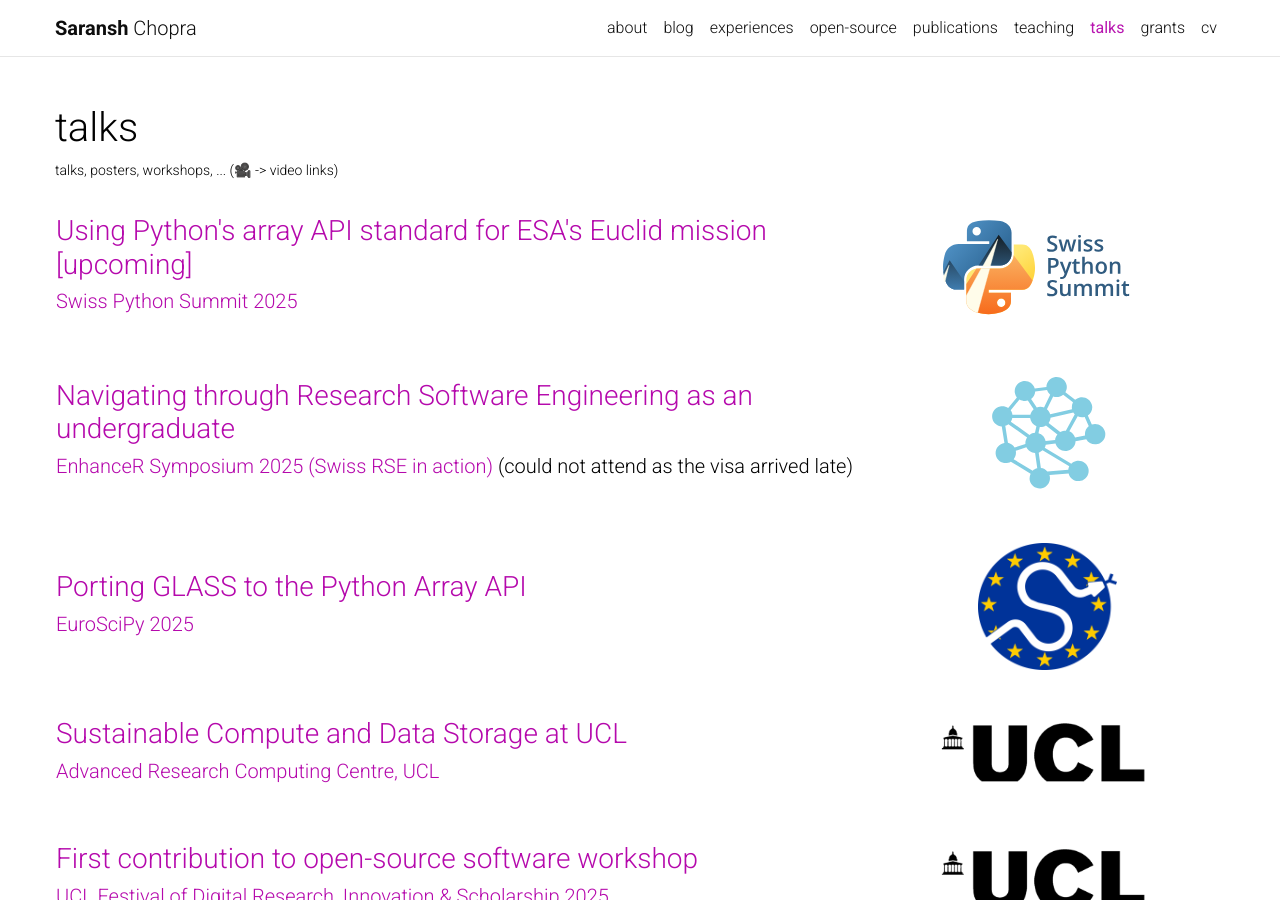
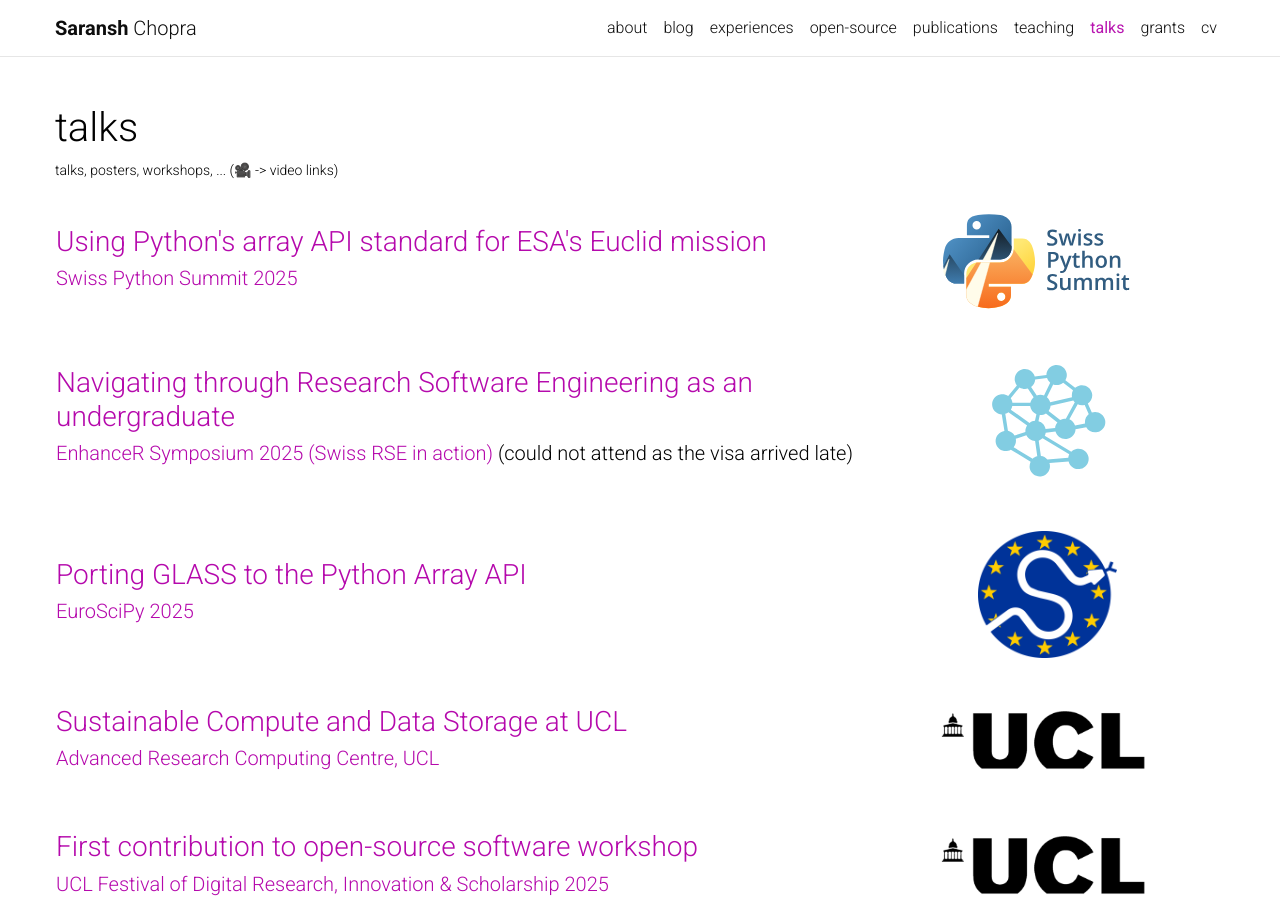
Before and after one commit to Saransh-cpp/Saransh-cpp.github.io, a Jekyll site: the page built from _pages/talks.md, in a window 1280 px wide and 900 px high. Built offline with Jekyll 4.4.1, drawn with Linux system fonts in a browser that asks for light colours; comment, search, counter and statistics services are not loaded; a style sheet for code colours, icons or effects is not loaded.

Commit message:
python summit talk done oof

```diff
--- a/_pages/talks.md
+++ b/_pages/talks.md
@@ -15,7 +15,7 @@
   </colgroup>
   <tr>
     <td>
-      <h3><a href="https://glass.readthedocs.io/stable/" target="_blank">Using Python's array API standard for ESA's Euclid mission [upcoming]</a></h3>
+      <h3><a href="https://www.python-summit.ch/recordings/" target="_blank">Using Python's array API standard for ESA's Euclid mission</a></h3>
       <h5><a href="https://www.python-summit.ch">Swiss Python Summit 2025</a></h5>
     </td>
     <td style="text-align: center"><img style="float: middle; width:60%" src="../assets/img/swiss-python-logo.svg"></td>
```
